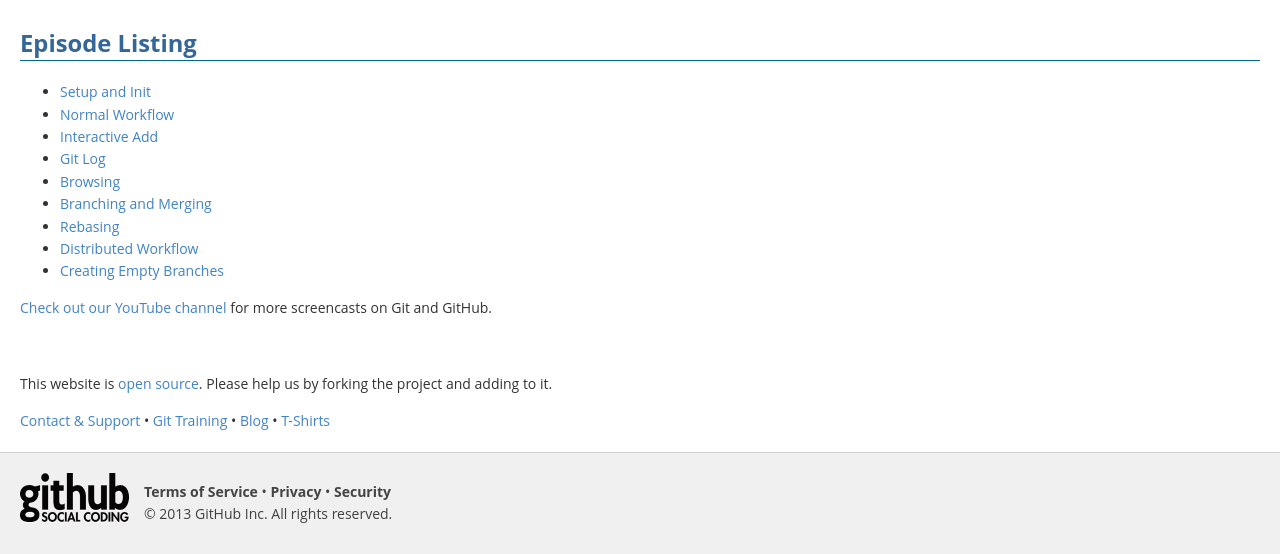
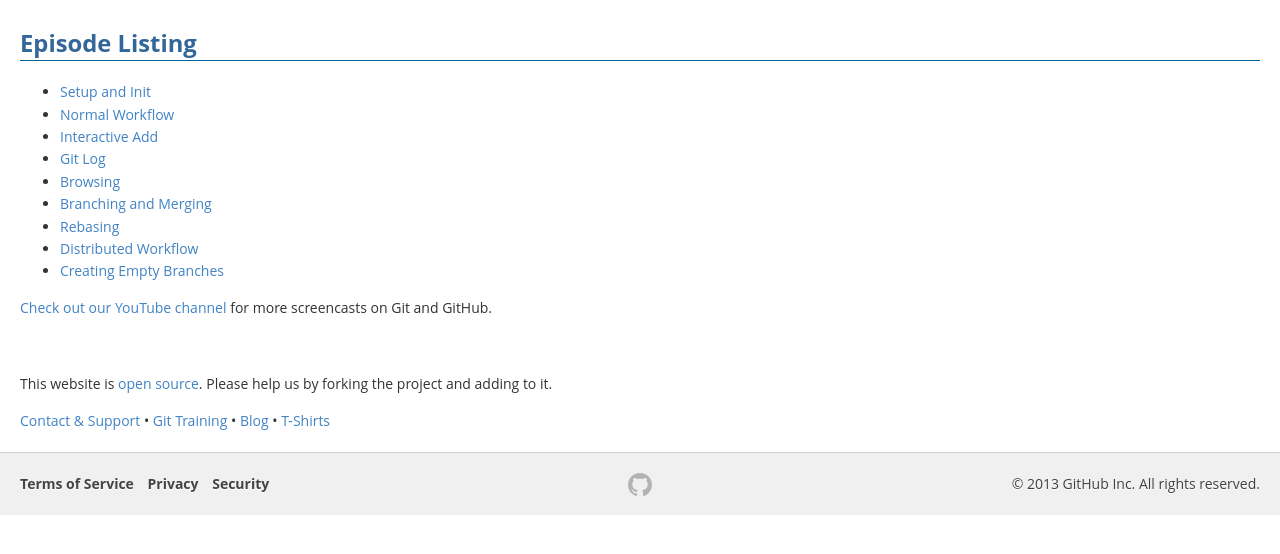
Before and after one commit to github/learn.github.com, a Jekyll site: the page built from screencasts.md, in a window 1280 px wide. Shown: the part 617-1171 px from the top of the page. Built offline with Jekyll 4.4.1, drawn with Linux system fonts in a browser that asks for light colours; after the commit the page ends 1132 px from its top, so only the background shows below that.

Commit message:
new footer

```diff
--- a/_includes/footer.html
+++ b/_includes/footer.html
@@ -15,16 +15,15 @@
 <footer>
   <div class="container">
     <div class="content">
-      <a id="footerlogo" href="https://github.com">
-        <img src="/images/github-footer-logo.png" width="109" height="51" alt="GitHub">
+      <a href="https://github.com" class="invertocat">
+        <img src="/images/invertocat.png" width="24" height="24" />
       </a>
-      <p>
-        <a href="https://help.github.com/articles/github-terms-of-service">Terms of Service</a> •
-        <a href="https://help.github.com/articles/github-privacy-policy">Privacy</a> •
-        <a href="https://help.github.com/articles/github-security">Security</a>
-        <br />
-        &copy; 2013 GitHub Inc. All rights reserved.
-      </p>
+      <ul class="links left">
+        <li><a href="https://help.github.com/articles/github-terms-of-service">Terms of Service</a></li>
+        <li><a href="https://help.github.com/articles/github-privacy-policy">Privacy</a></li>
+        <li><a href="https://help.github.com/articles/github-security">Security</a></li>
+      </ul>
+      <p class="right">&copy; 2013 GitHub Inc. All rights reserved.</p>
     </div>
   </div>
 </footer>
--- a/css/style.css
+++ b/css/style.css
@@ -181,16 +181,29 @@
   background: #f0f0f0;
   border-top: 1px solid #cfcfcf;
   color: #404040;
+  text-shadow: 0 1px 0 #fff;
 }
 
-#footerlogo {
-  float: left;
-  margin-right: 15px;
+.left { float: left; }
+.right { float: right; }
+
+.invertocat {
+  position: absolute;
+  left: 50%;
+  margin-left: -12px;
+  opacity: .25;
 }
 
-footer p {
-  margin: 8px 0;
+footer .links li {
+  display: inline-block;
+  list-style-type: none;
+  margin-right: 10px;
+}
+
+footer p, footer .links {
+  margin: 0;
   font-size: 14px;
+  padding: 0;
 }
 
 footer a {
@@ -199,7 +212,7 @@
 }
 
 footer .content {
-  padding-bottom: 20px;
+  overflow: hidden;
 }
 
 .align-center {
```
Also changed, not shown: images/invertocat.png (added).
